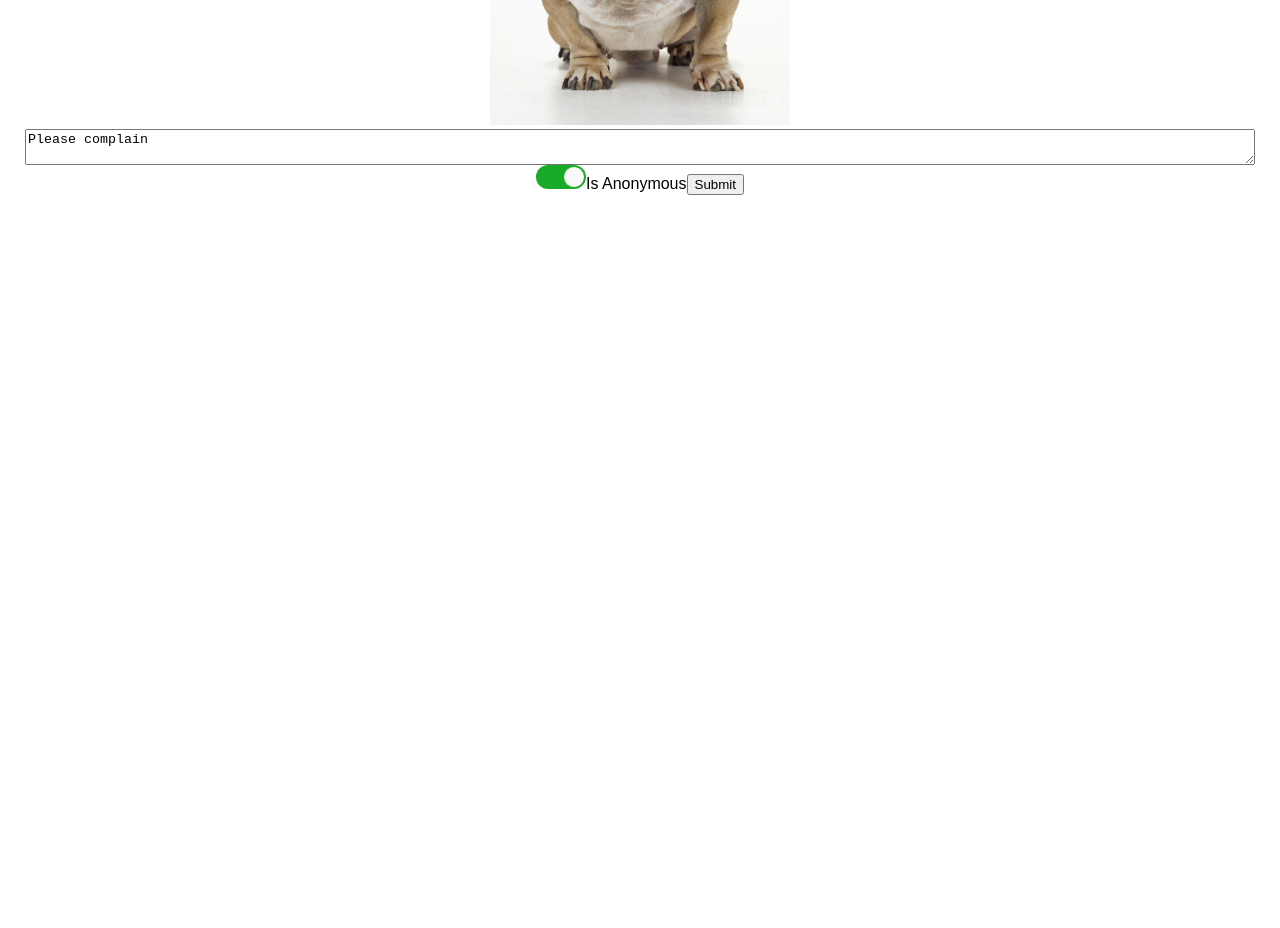
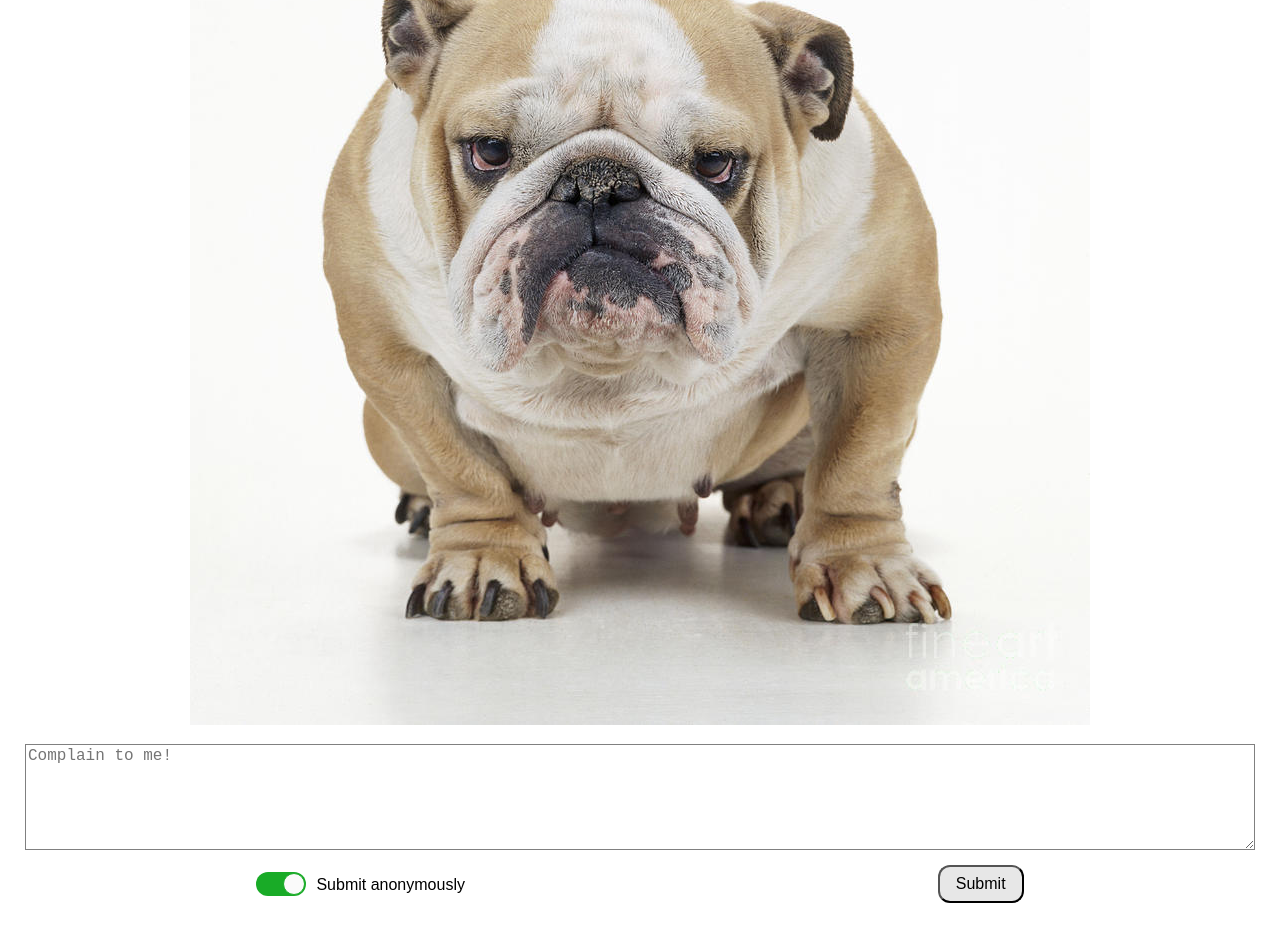
Before and after one commit to ronits-wework/klog-client, a React (Create React App) app: page / in a window 1280 px wide. Shown: the part 300-1228 px from the top of the page. Before the commit the page ends 800 px from the top, so only its background shows below. Built offline with nearby package versions, Linux system fonts and the light colour scheme.

Commit message:
add stuff

```diff
--- a/src/App.css
+++ b/src/App.css
@@ -23,6 +23,6 @@
 }
 
 .grumpy {
-  height: 300px;
-  width: 300px;
+  max-width: 100%;
+  max-height: 100%;
 }
--- a/src/ComplainForm.css
+++ b/src/ComplainForm.css
@@ -2,3 +2,34 @@
   display: flex;
   flex-direction: column;
 }
+
+.complain-text {
+  border:1px solid gray;
+  margin-top: 15px;
+  margin-bottom: 15px;
+  height: 100px;
+  font-size: 16px;
+}
+
+.submit-line {
+  display: flex;
+  justify-content: space-around;
+  align-items: center;
+}
+
+.anonymous-label {
+  display: flex;
+  justify-content: space-around;
+}
+
+.anonymous-label span {
+  margin: 0 10px;
+  padding-top: 4px;
+}
+
+.submit-btn {
+  font-size: 16px;
+  border-radius: 12px;
+  background-color: #e7e7e7;
+  padding: 8px 16px;
+}
--- a/src/ComplainForm.js
+++ b/src/ComplainForm.js
@@ -8,7 +8,7 @@ class ComplainForm extends Component {
   constructor(props) {
     super(props);
     this.state = {
-      value: 'Please complain',
+      value: '',
       isAnonymous: true
     };
 
@@ -28,15 +28,20 @@ class ComplainForm extends Component {
   render() {
     return (
       <form className={"Complain-form"} onSubmit={this.handleSubmit}>
-        <textarea value={this.state.value} onChange={this.handleChange}/>
-        <div>
-          <label>
+        <textarea
+          className={"complain-text"}
+          value={this.state.value}
+          onChange={this.handleChange}
+          placeholder={"Complain to me!"}
+        />
+        <div className={"submit-line"}>
+          <label className={"anonymous-label"}>
             <Toggle
               defaultChecked={this.state.isAnonymous}
               icons={false} />
-            <span>Is Anonymous</span>
+            <span>Submit anonymously</span>
           </label>
-          <input type="submit" value="Submit"/>
+          <input className={"submit-btn"} type="submit" value="Submit"/>
         </div>
       </form>
     );
```
